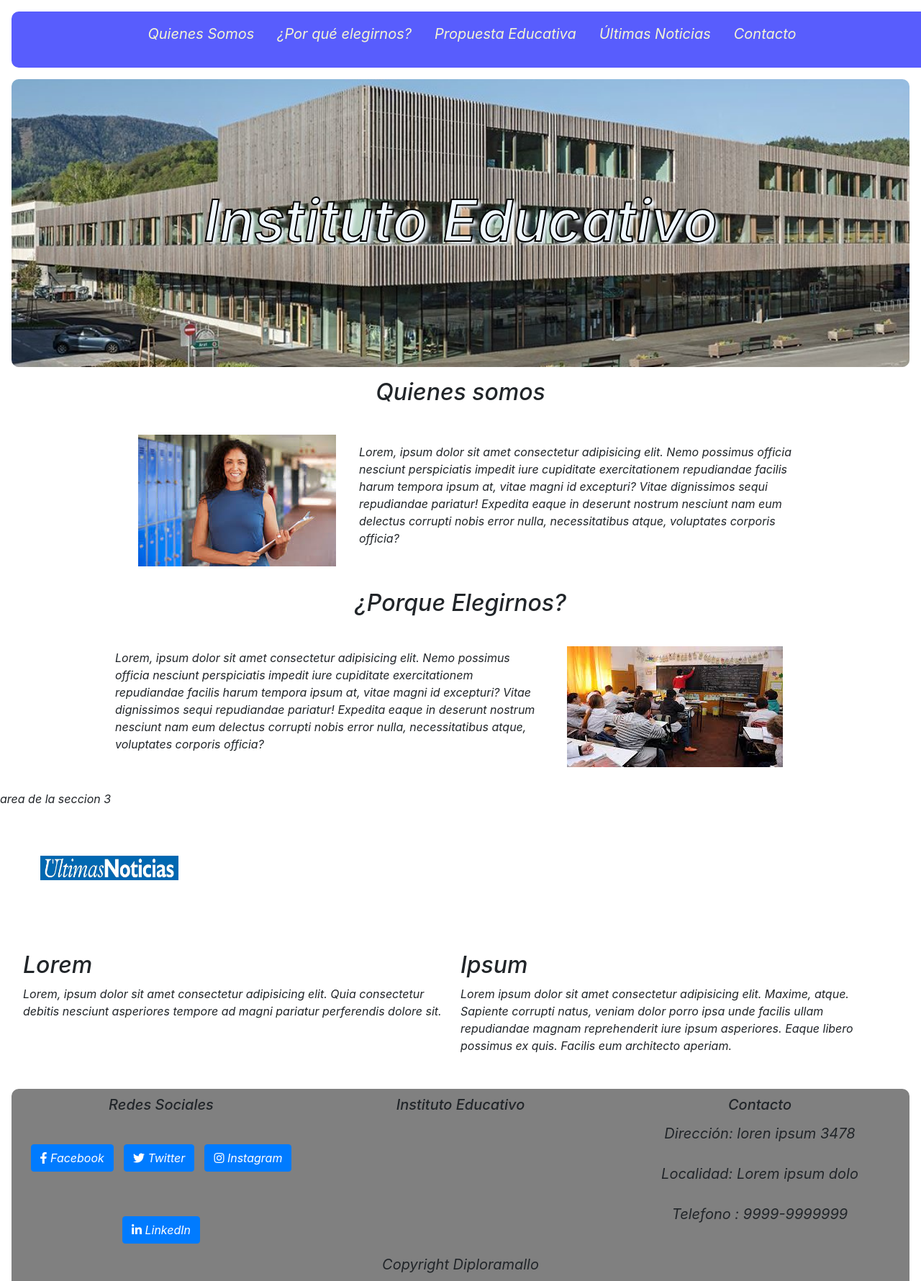
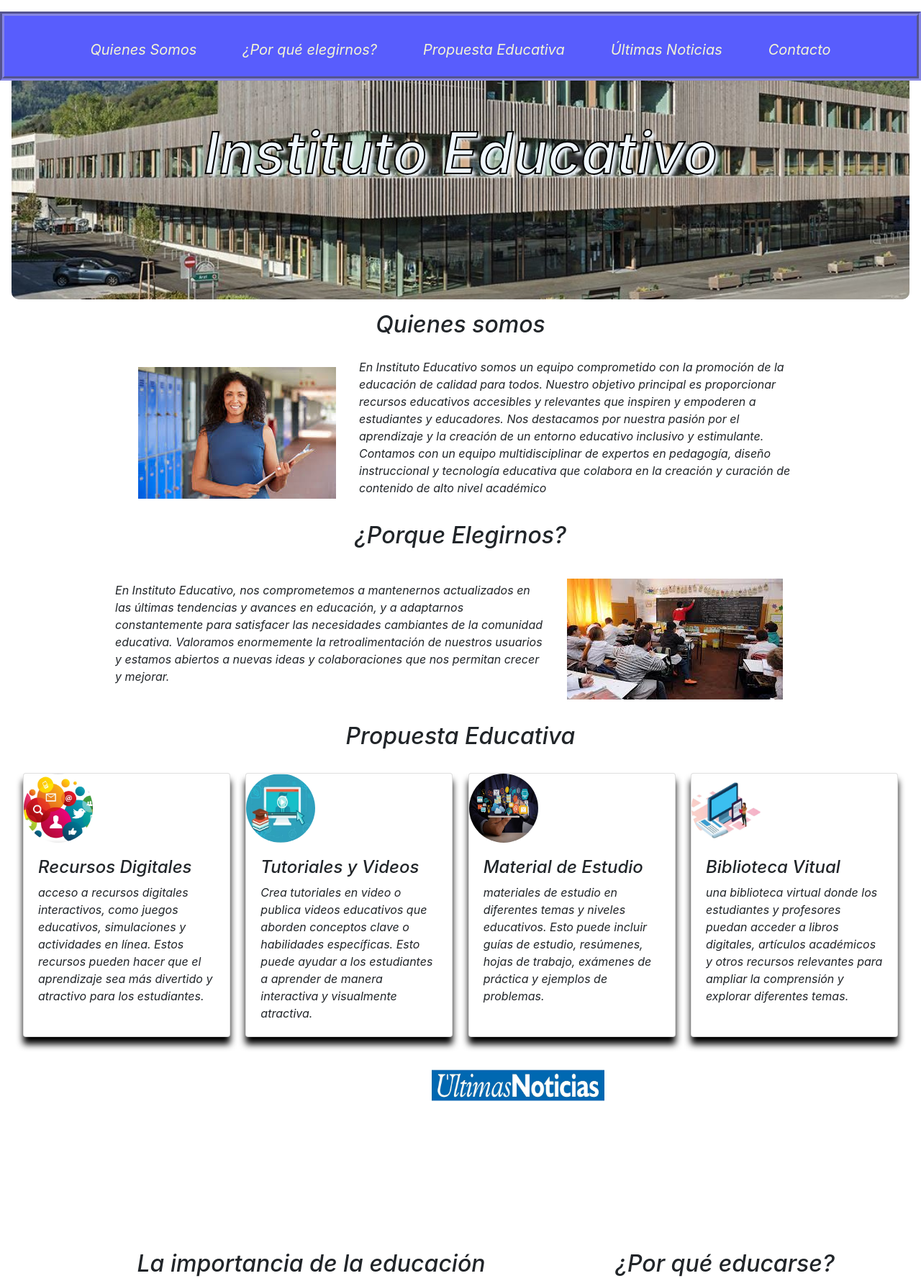
Before and after one commit to joseaput23/trabajoIntegrador, a plain HTML site: page index.html in a window 1280 px wide. Shown: the top 1780 px of the page at 72% size. Drawn offline with nearby package versions, Linux system fonts and the light colour scheme; grey boxes are pictures that could not be loaded.

Commit message:
Add files via upload

```diff
--- a/estilo/estilos.css
+++ b/estilo/estilos.css
@@ -3,13 +3,18 @@
     border: 0px;
     padding: 0px;
     font-style: italic;
+    text-decoration: none;
 }
 :root {
     --color_primary:  rgb(88, 93, 253);
     --color_secondary: grey;
     --radius: 10px;
 }
+
 .title_page {
+    display: flex;
+    justify-content: center;
+    align-items: center;
     font: sans-serif;
     margin: 1rem;
     background-image: url(../multimedia/imagenes/complejoescolar.jpg);
@@ -17,49 +22,56 @@
     background-repeat: no-repeat;
     height: 50vh;
     padding: 40px;
-    display: flex;
-    justify-content: center;
-    align-items: center;
     border-radius: var(--radius);
-}
-.titulo {
-    color:aliceblue;
+}.titulo {
+    color: aliceblue;
     text-shadow: 5px 4px 4px;
     font-size: 5rem;
     -webkit-text-stroke: 2px black;
-
 }
 
 .nav__menu {
+    display: flex;
+    border: 6px groove rgb(133, 133, 227);
+    position: fixed !important;
+    z-index: 1000;
     width: 100%;
-        margin: 1rem;
+    height: 6rem;
+    margin: 0 0 0 0;
     background-color: var(--color_primary);
+    justify-content: space-evenly;
+    /* padding: 1rem; */
+}
+.nav__list {
     display: flex;
-        justify-content: space-evenly;
-        padding: 1rem;
-        /* border-radius: 5px; */
-        border-radius: var(--radius);
+    justify-content:space-between;
+    list-style: none;
 }
-
-    .nav__list {
-        color : rgb(244, 245, 212);
+.navitem >a {
     display: flex;
+    justify-content:space-between;
+    text-decoration: none;
+    color: rgb(244, 245, 212);
     font-size: 20px;
-        list-style: none;
-        gap: 2rem;
+    padding: 2rem;
+    gap: 5rem;
 }
-/* .section_1 { */
+.navitem >a:hover {
+    font-weight: bolder;
+    text-shadow:  4px 3px 3px aliceblue;
+}
 .title_sec {
     display: block;
     text-align: center;
 }
+
 .title_sec img {
     width: 10rem;
 }
 
 .info {
     margin: 0 10rem;
-    padding:  2,5%;
+    padding: 2, 5%;
     display: flex;
     align-items: center;
 }
@@ -74,6 +86,7 @@
     margin: 1rem;
     border-radius: var(--radius);
 }
+
 .foot-item {
     width: 33%;
     margin: 10px;
@@ -81,30 +94,65 @@
     line-height: 100px;
     font-size: 50px;
 }
+
+
 .u_noticias {
     display: grid;
-        grid-template-columns: repeat(4, 1fr);
+    grid-template-columns: repeat(2, 1fr);
     grid-template-rows: repeat(2, 1fr);
-        grid-column-gap: 25px;
+    grid-column-gap: 30px;
     grid-row-gap: 10px;
-        margin: 2rem;
     }
 
-        .div1 { grid-area: 1 / 1 / 2 / 6; }
-        .div2 { grid-area: 2 / 1 / 3 / 3; }
-        .div3 { grid-area: 2 / 3 / 3 / 5; }
+    .div1 {
+         grid-area: 1 / 1 / 2 / 3;
+    }
+    .div2 {
+         grid-area: 2 / 1 / 3 / 2;
+    }
+    .div3 {
+         grid-area: 2 / 2 / 3 / 3;
+    }
+
 
 .un_logo {
-        margin: 1.5rem;
-        width: 12rem;
+    margin: 0 1.5rem;
+    width: 15rem;
 
 }
 
- .div2 .div3 p {
-    border: 1px solid red;
+/* .div2 .div3 >p >h2 { */
+
+.u_noticias {
     margin-left: 10rem;
     text-align: center;
 }
+
+/* .section_3 { */
+.list_card {
+    margin: 2rem;
+    display: flex;
+    justify-content: space-between;
+}
+
+.card {
+    box-shadow: 0px 10px 10px black;
+}
+
+/* ver de corregir el hover */
+
+h2:hover {
+    transform: scale(1.3);
+    color :dodgerblue;
+}
+.card>img {
+    width: 6rem;
+    height: 6rem;
+    border-radius: 50%;
+
+
+}
+
 .foot-item p {
     font-size: 20px;
     text-align: center;
--- a/index.html
+++ b/index.html
@@ -10,15 +10,15 @@
 </head>
 <body>
     <header>
-        <section >
+        <section class="header">
             <nav class="nav__menu">
                 <!-- <img class="nav__icon" src="./multimedia/imagen/logo_0.png" alt=""> -->
                 <ul class="nav__list">
-                    <li>Quienes Somos</li>
-                    <li>¿Por qué elegirnos?</li>
-                    <li>Propuesta Educativa</li>
-                    <li>Últimas Noticias </li>
-                    <li>Contacto</li>
+                    <li class="navitem"> <a href="#section_1">Quienes Somos </a></li>
+                    <li class="navitem"> <a href="#section_2">¿Por qué elegirnos?</a></li>
+                    <li class="navitem"> <a href="#section_3">Propuesta Educativa</a></li>
+                    <li class="navitem"> <a href="#section_4">Últimas Noticias </a></li>
+                    <li class="navitem"> <a href="#section_5">Contacto</a></li>
                 </ul>
             </nav>
             <div class="title_page">
@@ -28,66 +28,140 @@
     </header>
     <main>
         <section class="section">
-            <div class="section_1">
+            <div id="section_1">
                 <div class="title_sec">
                     <h2>Quienes somos </h2>
                 </div>
                 <div class="info">
                     <img src="./multimedia/imagenes/maestra1.jpeg" alt="">
-                    <p>Lorem, ipsum dolor sit amet consectetur adipisicing elit. Nemo possimus officia nesciunt perspiciatis impedit
-                        iure
-                        cupiditate exercitationem repudiandae facilis harum tempora ipsum at, vitae magni id excepturi? Vitae
-                        dignissimos
-                        sequi repudiandae pariatur! Expedita eaque in deserunt nostrum nesciunt nam eum delectus corrupti nobis
-                        error nulla,
-                        necessitatibus atque, voluptates corporis officia?</p>
+                    <p>En Instituto Educativo somos un equipo comprometido con la promoción de la educación de calidad para
+                        todos. Nuestro
+                        objetivo principal es proporcionar recursos educativos accesibles y relevantes que inspiren y
+                        empoderen a
+                        estudiantes y educadores.
+
+                        Nos destacamos por nuestra pasión por el aprendizaje y la creación de un entorno educativo inclusivo
+                        y estimulante.
+                        Contamos con un equipo multidisciplinar de expertos en pedagogía, diseño instruccional y tecnología
+                        educativa que
+                        colabora en la creación y curación de contenido de alto nivel académico</p>
                 </div>
             </div>
 
-            <div class="section_2">
+            <div id="section_2">
                 <div class="title_sec">
                     <h2>¿Porque Elegirnos? </h2>
                 </div>
                 <div class="info">
-                    <p>Lorem, ipsum dolor sit amet consectetur adipisicing elit. Nemo possimus officia nesciunt perspiciatis impedit
-                        iure
-                        cupiditate exercitationem repudiandae facilis harum tempora ipsum at, vitae magni id excepturi? Vitae
-                        dignissimos
-                        sequi repudiandae pariatur! Expedita eaque in deserunt nostrum nesciunt nam eum delectus corrupti nobis
-                        error nulla,
-                        necessitatibus atque, voluptates corporis officia?</p>
+                    <p>En Instituto Educativo, nos comprometemos a mantenernos actualizados en las últimas tendencias y
+                        avances
+                        en educación, y a adaptarnos constantemente para satisfacer las necesidades cambiantes de la
+                        comunidad
+                        educativa. Valoramos enormemente la retroalimentación de nuestros usuarios y estamos abiertos a
+                        nuevas ideas y
+                        colaboraciones que nos permitan crecer y mejorar.</p>
                     <img src="./multimedia/imagenes/aula2.jpeg" alt="">
-
                 </div>
             </div>
 
-            <div class="section_3">
-                <p>area de la seccion 3</p>
-            </div>
+            <div id="section_3">
+                <div>
+                    <div class="title_sec">
+                        <h2>Propuesta Educativa </h2>
+                    </div>
+                <div>
+                <div class="list_card">
+                    <div class="card" style="width: 18rem;">
+                        <img src="./multimedia/imagenes/recursos-digitales.jpg" class="card-img-top" alt="...">
+                        <div class="card-body">
+                            <h4>Recursos Digitales</h4>
+                            <p class="card-text">acceso a recursos digitales interactivos, como juegos educativos, simulaciones y
+                                actividades en
+                                línea. Estos recursos pueden hacer que el aprendizaje sea más divertido y atractivo para los
+                                estudiantes.</p>
+                        </div>
+                    </div>
+                    <div class="card" style="width: 18rem;">
+                        <img src="./multimedia/imagenes/tutoriales.jpg" class="card-img-top" alt="...">
+                        <div class="card-body">
+                            <h4>Tutoriales y Videos</h4>
+                            <p class="card-text">Crea tutoriales en video o publica videos educativos que aborden conceptos clave o
+                                habilidades
+                                específicas. Esto puede ayudar a los estudiantes a aprender de manera interactiva y visualmente
+                                atractiva.</p>
+                        </div>
+                    </div>
+                    <div class="card" style="width: 18rem;">
+                        <img src="./multimedia/imagenes/./recursos-educativos-digitales.webp" class="card-img-top" alt="...">
+                        <div class="card-body">
+                            <h4>Material de Estudio </h4>
+                            <p class="card-text"> materiales de estudio en diferentes temas y niveles educativos. Esto puede incluir
+                                guías de
+                                estudio, resúmenes, hojas de trabajo, exámenes de práctica y ejemplos de problemas.</p>
+                        </div>
+                    </div>
+                    <div class="card" style="width: 18rem;">
+                        <img src="./multimedia/imagenes/biblioteca_virtual.jpg" class="card-img-top" alt="...">
+                        <div class="card-body">
+                            <h4>Biblioteca Vitual </h4>
+                            <p class="card-text">una biblioteca virtual donde los estudiantes y profesores puedan acceder a libros
+                                digitales,
+                                artículos académicos y otros recursos relevantes para ampliar la comprensión y explorar diferentes
+                                temas.
+                            </p>
+                        </div>
+                    </div>
+                </div>
 
-            <div class="section_4">
+            <div id="section_4">
 
                 <div class="u_noticias">
                     <div class="div1">
                         <img class="un_logo" src="./multimedia/imagenes/logo_ultimas.jpg" alt="">
                     </div>
                     <div class="div2">
-                        <h2>Lorem</h2>
-                        <p>Lorem, ipsum dolor sit amet consectetur adipisicing elit. Quia consectetur debitis nesciunt asperiores tempore ad
-                            magni pariatur perferendis dolore sit.
+                        <h2>La importancia de la educación</h2>
+                        <p>La educación proporciona estabilidad y puede conducir a la seguridad financiera. Tus posibilidades de acceder a
+                            mejores oportunidades profesionales mejoran cuando tienes un título universitario. Y mejores oportunidades de
+                            carrera pueden conducir a un cheque de pago más estable. Las habilidades que aprende a lo largo de su educación,
+                            particularmente cuando se trata de mantenerse organizado y comunicarse de manera efectiva, también ayudan a
+                            contribuir a su seguridad financiera.
                         </p>
-                    </div>
+                        </div>
                     <div class="div3">
-                        <h2>Ipsum</h2>
-                        <p>Lorem ipsum dolor sit amet consectetur adipisicing elit. Maxime, atque. Sapiente corrupti natus, veniam dolor
-                            porro ipsa unde facilis ullam repudiandae magnam reprehenderit iure ipsum asperiores. Eaque libero possimus ex
-                            quis. Facilis eum architecto aperiam.
+                        <h2>¿Por qué educarse?</h2>
+                        <p>Educarse le enseña las habilidades y destrezas que necesita para contribuir a la sociedad y aumentar su calidad
+                            de vida. La educación es una parte integral de una sociedad proactiva. Sin ella, el mundo estaría lleno de
+                            desinformación y no podría funcionar. Las necesidades de la sociedad siempre aumentan y cambian, y una fuerza
+                            laboral educada contribuye a la capacidad de la sociedad para funcionar sin problemas.
                         </p>
 
                     </div>
                  </div>
             </div>
+            <div id="section_5">
+                <div class="container mt-5">
 
+                    <div class="row justify-content-center">
+                      <div class="col-md-6">
+                        <h2 class="mb-4">Formulario de Contacto</h2>
+                        <form>
+                          <div class="form-group">
+                            <label for="nombre">Nombre:</label>
+                            <input type="text" class="form-control" id="nombre" name="nombre" required>
+                           </div>
+                           <div class="form-group">
+                            <label for="email">Email:</label>
+                            <input type="email" class="form-control" id="email" name="email" required>
+                          </div>
+                          <div class="form-group">
+                             <label for="mensaje">Mensaje:</label>
+                             <textarea class="form-control" id="mensaje" name="mensaje" rows="5" required></textarea>
+                          </div>
+                          <button type="submit" class="btn btn-primary">Enviar</button>
+                       </form>
+                  </div>
+            </div>
         </section>
 
     </main>
```
Also changed, not shown: multimedia/imagenes/biblioteca_virtual.jpg (added), multimedia/imagenes/recursos-digitales.jpg (added), multimedia/imagenes/tutoriales.jpg (added). Lines whose indentation alone changed are shown as unchanged.
